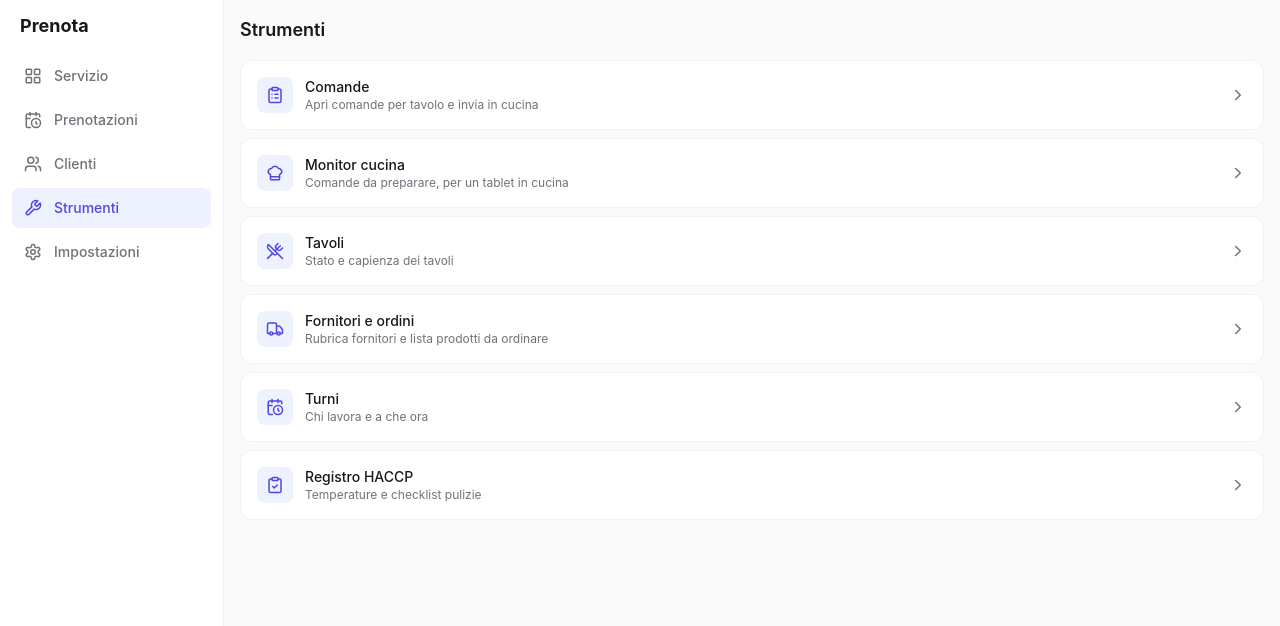
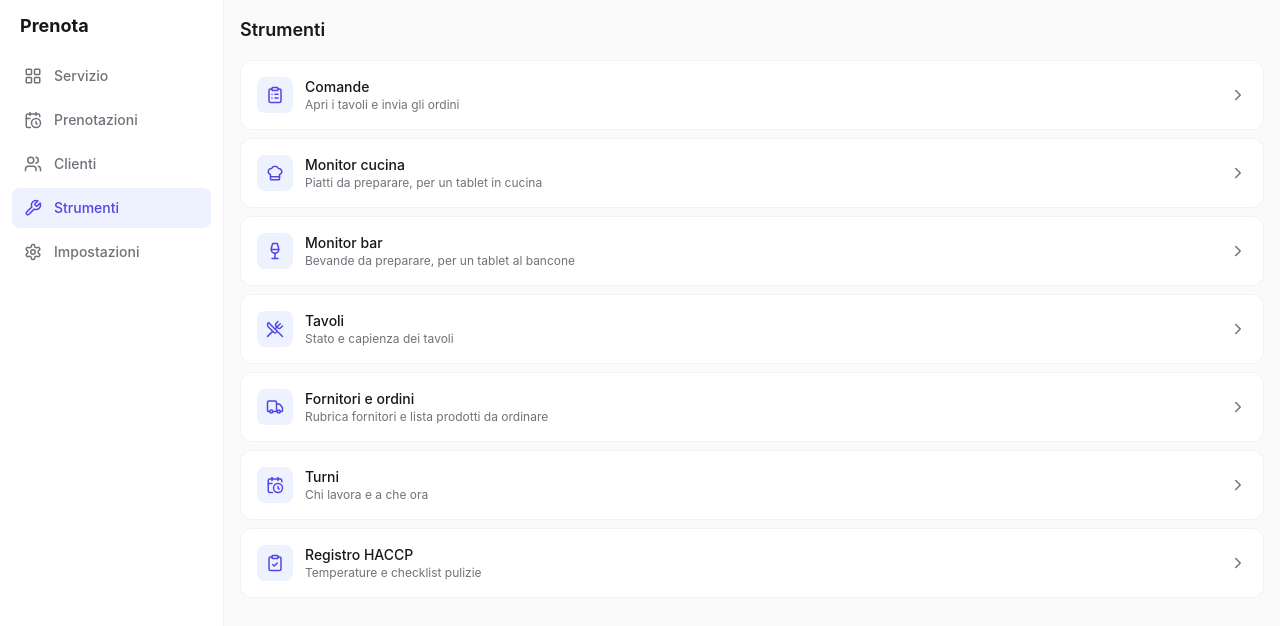
Before and after one commit to andru1607/Prenota-app, a Next.js app in the folder prenota-app/: page /strumenti in a window 1280 px wide. Shown: the top 626 px of the page. Built offline with nearby package versions, Linux system fonts and the light colour scheme; no server answers.

Commit message:
Update page.tsx

```diff
--- a/prenota-app/app/strumenti/page.tsx
+++ b/prenota-app/app/strumenti/page.tsx
@@ -9,6 +9,7 @@ import {
   ChevronRight,
   ClipboardList,
   ChefHat,
+  Wine,
 } from "lucide-react";
 
 const TOOLS = [
@@ -16,13 +17,19 @@ const TOOLS = [
     href: "/comande",
     icon: ClipboardList,
     title: "Comande",
-    description: "Apri comande per tavolo e invia in cucina",
+    description: "Apri i tavoli e invia gli ordini",
   },
   {
     href: "/cucina",
     icon: ChefHat,
     title: "Monitor cucina",
-    description: "Comande da preparare, per un tablet in cucina",
+    description: "Piatti da preparare, per un tablet in cucina",
+  },
+  {
+    href: "/bar",
+    icon: Wine,
+    title: "Monitor bar",
+    description: "Bevande da preparare, per un tablet al bancone",
   },
   {
     href: "/tavoli",
```
